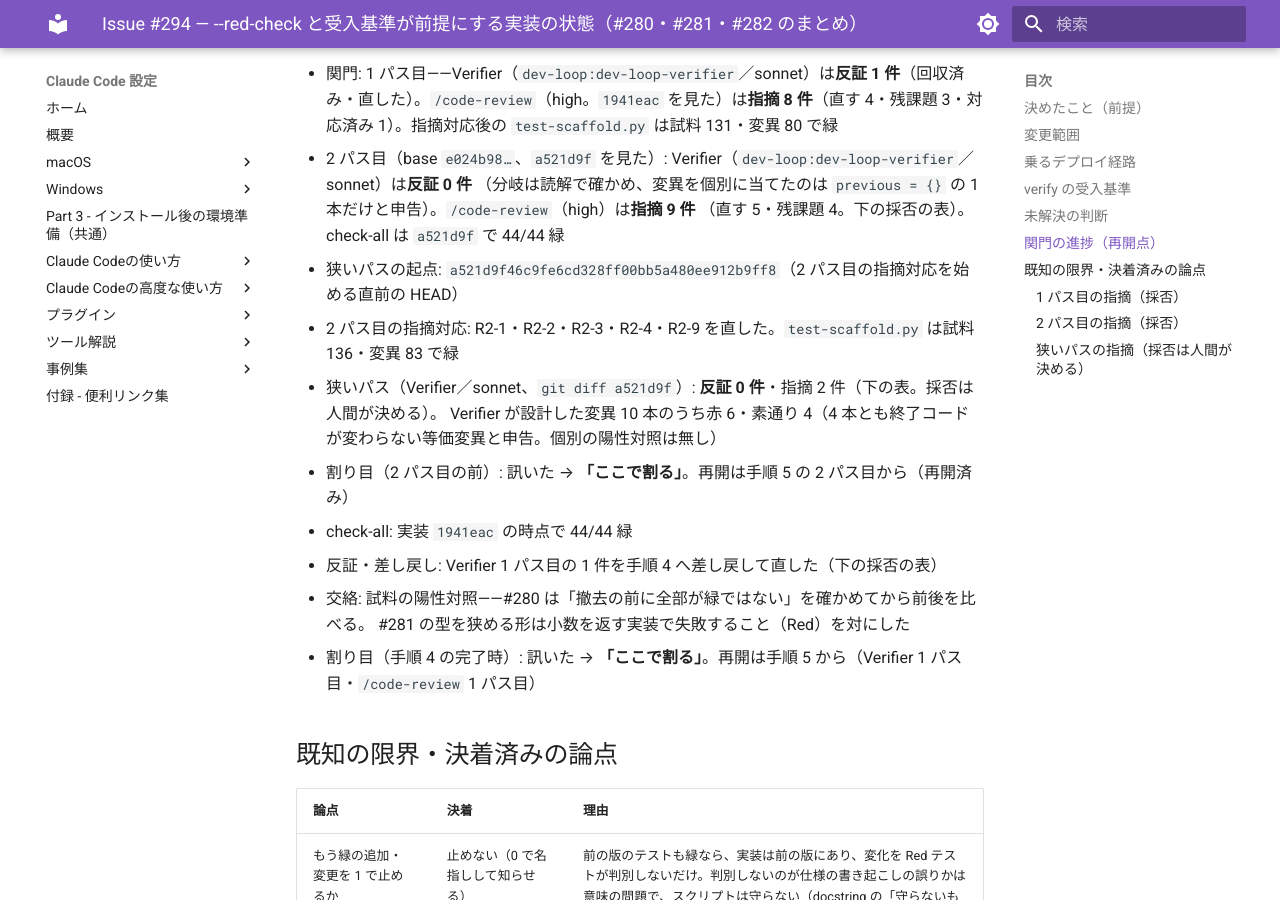
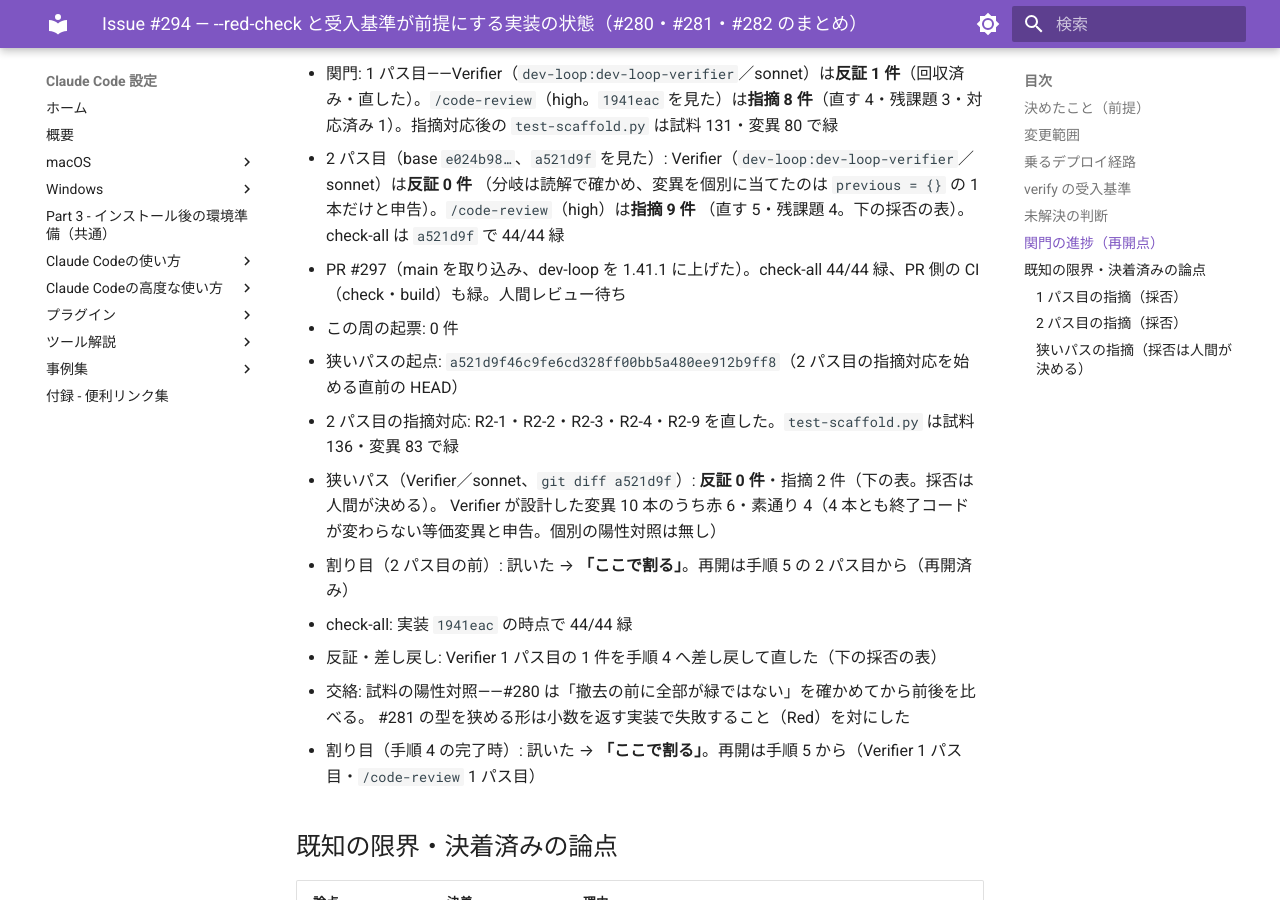
Before and after one commit to hdknr/claude-code-setup, an MkDocs documentation site: the page built from docs/plans/issue-294.md, in a window 1280 px wide and 900 px high, scrolled down 3385 px. Built offline with MkDocs 1.6.1 and Material for MkDocs 9.7.7, drawn with Linux system fonts in a browser that asks for light colours.

Commit message:
docs(plans): #294 の PR と CI の結果を記録する
Co-Authored-By: Claude Opus 5.5 <noreply@anthropic.com>

```diff
--- a/docs/plans/issue-294.md
+++ b/docs/plans/issue-294.md
@@ -86,6 +86,8 @@ Issue が 1 周で決めることを求めている（3 件が互いに依存）
 - 2 パス目（base `e024b98…`、`a521d9f` を見た）: Verifier（`dev-loop:dev-loop-verifier`／sonnet）は**反証 0 件**
   （分岐は読解で確かめ、変異を個別に当てたのは `previous = {}` の 1 本だけと申告）。`/code-review`（high）は**指摘 9 件**
   （直す 5・残課題 4。下の採否の表）。check-all は `a521d9f` で 44/44 緑
+- PR #297（main を取り込み、dev-loop を 1.41.1 に上げた）。check-all 44/44 緑、PR 側の CI（check・build）も緑。人間レビュー待ち
+- この周の起票: 0 件
 - 狭いパスの起点: `a521d9f46c9fe6cd328ff00bb5a480ee912b9ff8`（2 パス目の指摘対応を始める直前の HEAD）
 - 2 パス目の指摘対応: R2-1・R2-2・R2-3・R2-4・R2-9 を直した。`test-scaffold.py` は試料 136・変異 83 で緑
 - 狭いパス（Verifier／sonnet、`git diff a521d9f`）: **反証 0 件**・指摘 2 件（下の表。採否は人間が決める）。
```
